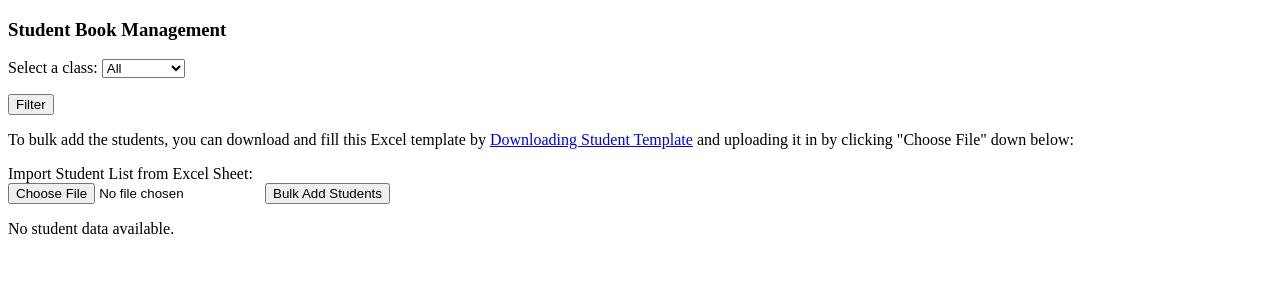
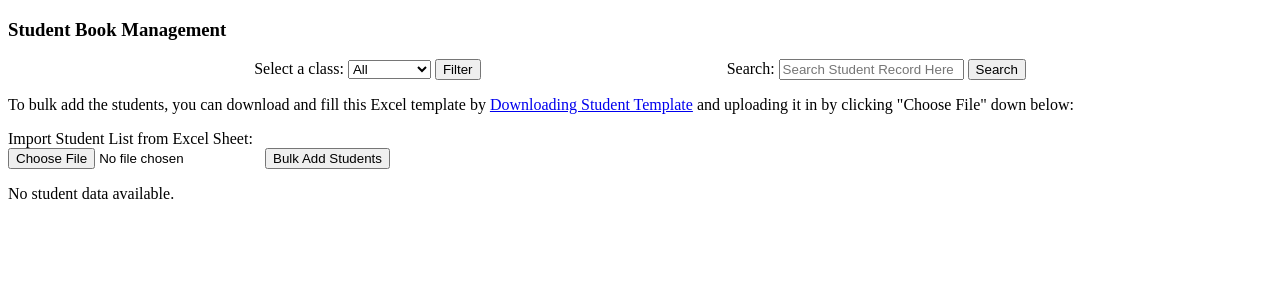
Before and after one commit to AbenaAmo13/inventory, a Django app: template templates/students-book.html in a window 1280 px wide. Shown: the part 88-388 px from the top of the page. Run offline with Django 4.2, Linux system fonts and the light colour scheme; the template is opened without the code that fills it: values that come from a table or form of the project are taken from there, others are empty.

Commit message:
:recycle: refactor of students files and code to match files.

```diff
--- a/enasInventory/forms/student.py
+++ b/enasInventory/forms/student.py
@@ -10,7 +10,25 @@ class YearGroupFilterForm(forms.Form):
             ('Year 1', 'Year 1'),
             ('Year 2', 'Year 2'),
             ('Year 3', 'Year 3'),
+            ('Year 4', 'Year 4'),
+            ('Year 5', 'Year 5'),
+            ('Year 6', 'Year 6'),
+            ('Year 7', 'Year 7'),
+            ('Year 8', 'Year 8'),
+            ('Year 9', 'Year 9'),
+            ('Year 10', 'Year 10'),
+            ('Year 11', 'Year 11'),
+            ('Year 12', 'Year 12'),
         ],
         required=False,
         label='Select a class:'
     )
+
+
+class SearchStudentForm(forms.Form):
+    search_student_query = forms.CharField(
+        label='Search',
+        widget=forms.TextInput(attrs={'placeholder': 'Search Student Record Here'}),
+        required=False
+
+    )
--- a/enasInventory/settings.py
+++ b/enasInventory/settings.py
@@ -38,7 +38,8 @@ INSTALLED_APPS = [
     "django.contrib.sessions",
     "django.contrib.messages",
     "django.contrib.staticfiles",
-    "enasInventory"
+    "enasInventory",
+    "student"
 ]
 
 MIDDLEWARE = [
--- a/enasInventory/static/css/styles.css
+++ b/enasInventory/static/css/styles.css
@@ -1,9 +1,4 @@
-/*
-#books_inventory_table td, #books_inventory_table th {
-  border: 1px solid #ddd;
-  padding: 8px;
-}
-*/
+
 
 
 .save, .student_save{
@@ -76,3 +71,8 @@ tr:hover {
 #books_inventory_table td.button_actions button {
     margin-right: 5px;
 }
+
+.student-forms{
+    display: flex;
+    justify-content: space-evenly;
+}
--- a/enasInventory/static/javascript/student-index.js
+++ b/enasInventory/static/javascript/student-index.js
@@ -1,28 +1,39 @@
 /*Edit for the students book*/
 
 let studentEdit = document.querySelectorAll('.student_edit');
-let studentInputConfig={
-    0: "student_name",
-    1: "year_group"
-}
+const year_options = ['Reception', 'Nursery 1', 'Nursery 2', 'Year 1', 'Year 2', 'Year 3', 'Year 4', 'Year 5', 'Year 6', 'Year 7', 'Year 9', 'Year 10', 'Year 11', 'Year 12', 'Year 13']
+
 studentEdit.forEach(function (button){
     button.addEventListener('click', function (event){
     event.preventDefault(); // Prevent form submission
     let row = this.parentNode.parentNode;
              // Get the updated values from input fields
-      let dataCells = row.querySelectorAll('.editable_data');
-      dataCells.forEach(function (cell, index){
-          console.log(cell)
-          let input_name = studentInputConfig[index]
-          console.log(input_name)
-          let content = cell.innerHTML;
-          cell.innerHTML= '<input type="text" value="'+content+'"  name="' + input_name + '" required  />';
-          console.log(content)
-      })
+    let dataCells = row.querySelectorAll('.editable_data');
+    let input1 = document.createElement('input')
+    input1.name='student_name'
+    input1.type= 'text'
+    input1.value = dataCells[0].innerHTML
+    input1.required= true
+    dataCells[0].innerHTML =''
+    dataCells[0].appendChild(input1)
+    let year_group_selection = document.createElement('select')
+        year_group_selection.name = "year_group"
+        year_group_selection.value= dataCells[1].innerHTML
+        year_options.forEach((option_name, index)=>{
+            option_name = document.createElement('option');
+            option_name.value = year_options[index]
+            option_name.text = year_options[index]
+            year_group_selection.appendChild(option_name)
+             // Set the selected attribute if the option value matches the cell content
+            if (option_name.value === dataCells[1].innerHTML) {
+            option_name.selected = true;
+            }
+        })
 
-      this.style.display = 'none';
-      row.querySelector('.student_save').style.display = 'inline-block';
-
+    dataCells[1].innerHTML=''
+    dataCells[1].appendChild(year_group_selection)
+    this.style.display = 'none';
+    row.querySelector('.student_save').style.display = 'inline-block';
     })
 })
 
@@ -35,10 +46,10 @@ saveBtn.forEach(function (button, index){
         //console.log(dataCells)
         // Send the data to the endpoint
         let formData = new FormData();
-        let bookId = this.getAttribute('data-book-id');
-        formData.append('book_id', bookId)
+        let student_id = this.getAttribute('data-student-id');
+        formData.append('student_id', student_id)
         dataCells.forEach(function(dataCell, index) {
-          let input_field = dataCell.querySelector('input');
+          let input_field = dataCell.querySelector('input, select');
           let updated_value = input_field.value
           let input_name= input_field.name
           console.log(input_name)
@@ -46,7 +57,7 @@ saveBtn.forEach(function (button, index){
         });
         //To enable csrf token in a javascript post
         const csrftoken = Cookies.get('csrftoken');
-        fetch('/edit_student_row', {
+        fetch('/students/edit_student_row', {
             method: 'POST',
             body: formData,
             credentials: 'same-origin',
@@ -62,12 +73,12 @@ updatePaidStatusBtn.forEach(function (btn){
     btn.addEventListener('click', function (event){
         event.preventDefault(); // Prevent form submission
         let row = this.parentNode.parentNode
-        let bookId = this.getAttribute('data-book-id');
+        let studentId = this.getAttribute('data-student-id');
         let formData = new FormData()
-        formData.append('book_id', bookId);
+        formData.append('student_id', studentId);
           //To enable csrf token in a javascript post
         const csrftoken = Cookies.get('csrftoken');
-        fetch('/update_paid_status', {
+        fetch('/students/update_paid_status', {
             method: 'POST',
             body: formData,
             credentials: 'same-origin',
@@ -84,12 +95,12 @@ deleteBtn.forEach(function (btn){
     btn.addEventListener('click', function (event){
         event.preventDefault(); // Prevent form submission
         let row = this.parentNode.parentNode
-        let bookId = this.getAttribute('data-book-id');
+        let studentId = this.getAttribute('data-student-id');
         let formData = new FormData()
-        formData.append('book_id', bookId);
+        formData.append('student_id', studentId);
           //To enable csrf token in a javascript post
         const csrftoken = Cookies.get('csrftoken');
-        fetch('/delete_student_row', {
+        fetch('/students/delete_student_row', {
             method: 'POST',
             body: formData,
             credentials: 'same-origin',
@@ -124,20 +135,20 @@ deleteBtn.forEach(function (btn){
             }
              //To enable csrf token in a javascript post
             const csrftoken = Cookies.get('csrftoken');
-            fetch('/update_all_paid', {
+            fetch('/students/update_all_paid', {
                 method: "POST",
                 body: JSON.stringify(data),
                 credentials: 'same-origin',
                 headers: {'X-CSRFToken': csrftoken}
 
             }).then(r=>{location.reload()})
+                .catch(error=>{console.log(error)})
         })
      })
 
 
 
 
-    const year_options = ['Reception', 'Nursery 1', 'Nursery 2', 'Year 1', 'Year 2', 'Year 3', 'Year 4', 'Year 5', 'Year 6', 'Year 7', 'Year 9', 'Year 10', 'Year 11', 'Year 12', 'Year 13']
     document.querySelector('#add_new_student').addEventListener('click', function (event) {
         //alert('Heyyy aaa')
         let studentTable = document.getElementById("student_table");
@@ -204,7 +215,7 @@ deleteBtn.forEach(function (btn){
                 formData.append(input.name, input.value)
                  const csrftoken = Cookies.get('csrftoken');
                 // For example, using fetch API
-                fetch('/add_student_entry', {
+                fetch('/students/add_student_entry', {
                   method: 'POST',
                   body: formData,
                   credentials: 'same-origin',
--- a/enasInventory/urls.py
+++ b/enasInventory/urls.py
@@ -15,28 +15,22 @@ Including another URLconf
     2. Add a URL to urlpatterns:  path('blog/', include('blog.urls'))
 """
 from django.contrib import admin
-from django.urls import path
+from django.urls import path, include
 from django.conf.urls.static import static
 from django.conf import settings
 from . import views
-from django.views.generic import RedirectView
 
 urlpatterns = [
                   path("admin/", admin.site.urls),
                   path('', views.index, name='index'),
+                  # Other URL patterns
+                  path('students/', include('student.urls')),
                   path('login', views.login_post),
                   path('dashboard', views.dashboard, name='dashboard'),
                   path('add_books', views.add_books),
-                  path('add_students_bulk', views.add_students_bulk),
                   path('add_book_entry', views.add_book_entry),
-                  path('add_student_entry', views.add_student_entry),
                   path('table_actions', views.table_actions),
                   path('save_edit_made', views.save_edit_made),
-                  path('edit_student_row', views.edit_student_row),
-                  path('update_paid_status', views.update_paid_status),
-                  path('update_all_paid', views.update_all_paid),
                   path('update_order_status', views.update_order_status),
                   path('delete_book_item', views.delete_book_item),
-                  path('delete_student_row', views.delete_student_row),
-                  path('students_book', views.student_books, name='students_book')
               ] + static(settings.STATIC_URL, document_root=settings.STATIC_ROOT)
--- /dev/null
+++ b/student/urls.py
@@ -0,0 +1,16 @@
+from django.urls import path
+from . import views
+
+app_name = 'students'
+
+urlpatterns = [
+    # Other URL patterns
+    path('add_students_bulk', views.add_students_bulk),
+    path('add_student_entry', views.add_student_entry),
+    path('edit_student_row', views.edit_student_row),
+    path('update_paid_status', views.update_paid_status),
+    path('update_all_paid', views.update_all_paid),
+    path('students_book', views.student_books, name='students_book'),
+    path('delete_student_row', views.delete_student_row),
+
+]
--- a/templates/header.html
+++ b/templates/header.html
@@ -1,5 +1,5 @@
 <div class="header">
     <h1>ENAS Book Inventory Dashboard</h1>
     <a href="/dashboard">Books Management</a>
-    <a href="/students_book">Student-Book Management</a>
+    <a href="/students/students_book">Student-Book Management</a>
 </div>
--- a/templates/students-book.html
+++ b/templates/students-book.html
@@ -12,24 +12,19 @@
 {% include "header.html" %}
 
 <h3>Student Book Management</h3>
-<form method="get">
-    {{ filter_form.as_p }}
+<div class="student-forms">
+    <form method="get">
+    {{ filter_form.as_table }}
     <button type="submit">Filter</button>
 </form>
+    <form method="get">
+        {{ search_form.as_table }}
+        <button type="submit">Search</button>
+    </form>
+</div>
 
-{% comment %}<form>
-        {% csrf_token %}
-    <label for="year_group">Select a class:</label>
-    <select name="year_group" id="year_group" >
-     <option value="">All</option>
-      <option value="Reception">Reception</option>
-      <option value="Nursery">Nursery</option>
-      <option value="Year 1">Year 1</option>
-      <option value="Year 2">Year 2</option>
-        <option value="Year 3">Year 3</option>
-    </select>
-    <button type="submit">Filter</button>
-</form>{% endcomment %}
+
+
         <p>To bulk add the students, you can download and fill this Excel template by   <a href="{% static 'excel_templates/student_template.xlsx' %}">Downloading Student Template</a>
         and uploading it in by clicking "Choose File" down below:
         </p>
@@ -69,10 +64,10 @@
                     <td class="paid_status">{{ student.paid_status }}</td>
                     <td class="editable_data">{{ student.year_group }}</td>
                     <td>
-                        <button class="student_edit">Edit</button>
-                        <button class="student_save" data-book-id = {{student.id }}>Save</button>
-                        <button class="student_delete" data-book-id = {{student.id }}>Delete</button>
-                        <button class="update_paid_status" data-book-id = {{student.id }}>Update Paid Status</button>
+                        <button class="student_edit" data-student-id = {{student.id }}>Edit</button>
+                        <button class="student_save" data-student-id = {{student.id }}>Save</button>
+                        <button class="student_delete" data-student-id = {{student.id }}>Delete</button>
+                        <button class="update_paid_status" data-student-id = {{student.id }}>Update Paid Status</button>
                     </td>
                 </tr>
                 {% endfor %}
```
Also changed, not shown: enasInventory/views.py (+1 -128 lines), student/views.py (added, +112 -0 lines), student/__init__.py (added).
